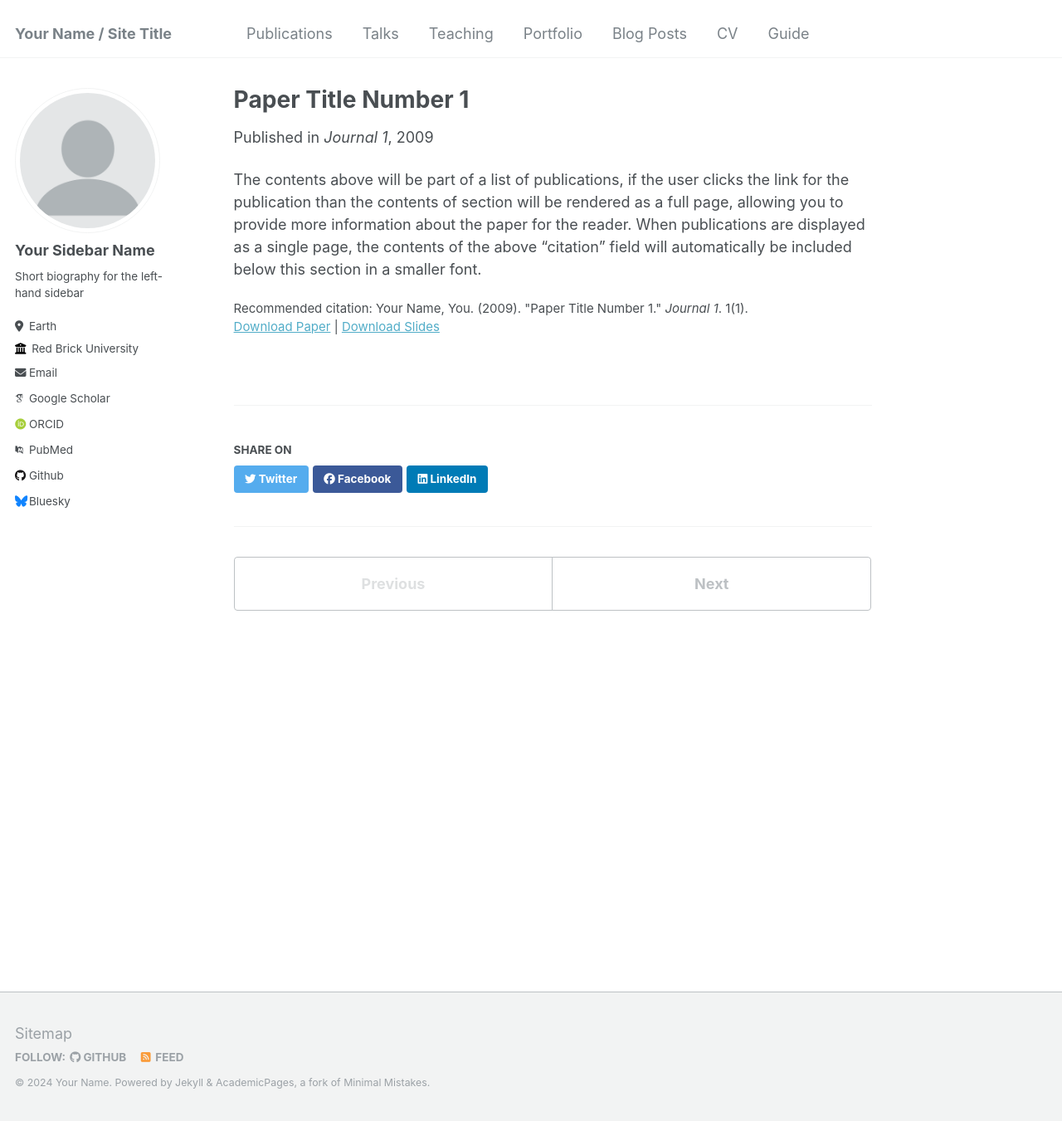
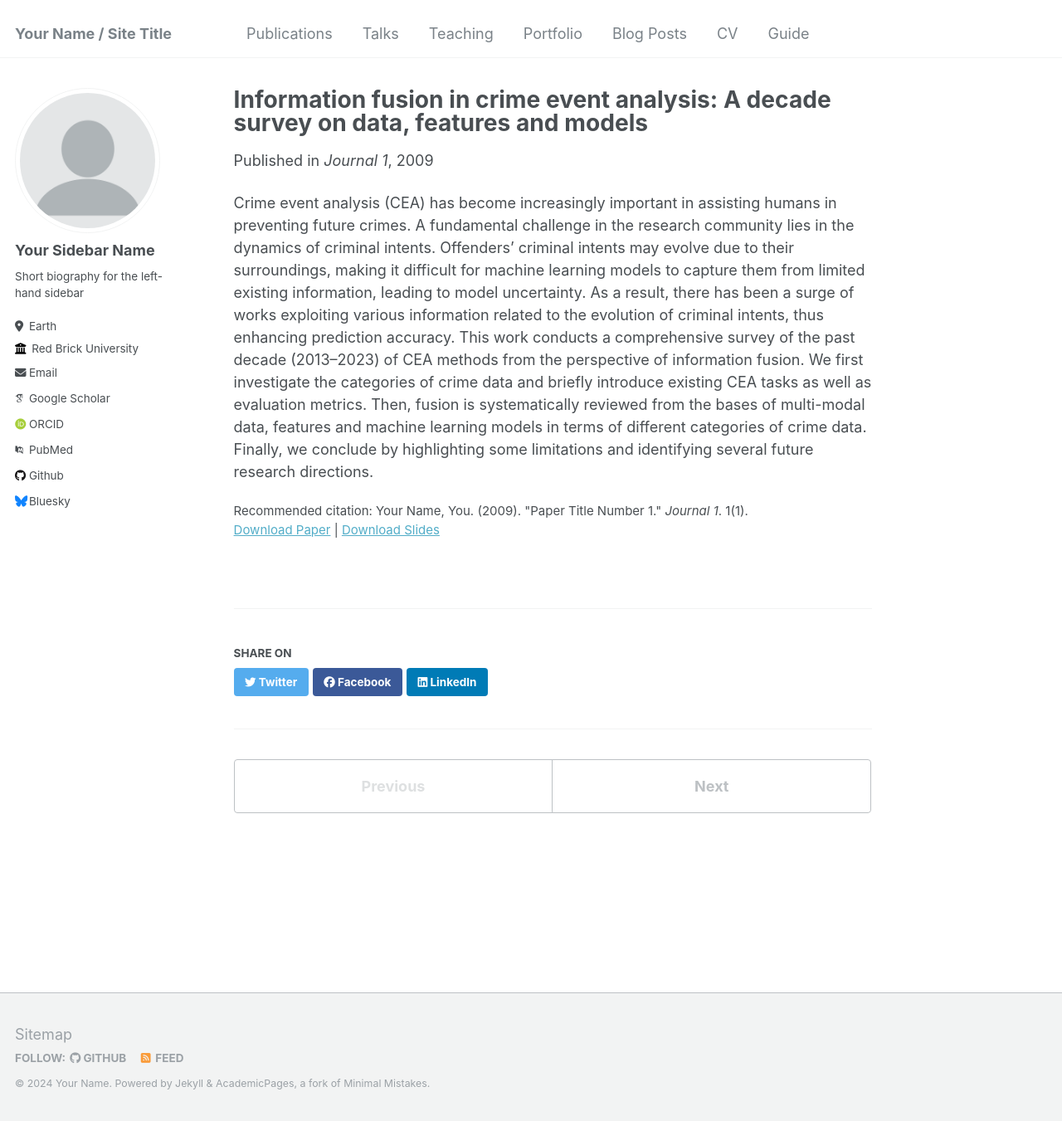
Before and after one commit to hukx-issac/hukx-issac.github.io, a Jekyll site: the page built from _publications/2009-10-01-paper-title-number-1.md, in a window 1280 px wide and 1351 px high. Shown: the whole window at 83% size. Built offline with Jekyll 4.4.1, drawn with Linux system fonts in a browser that asks for light colours; some web fonts are replaced.

Commit message:
Update 2009-10-01-paper-title-number-1.md

```diff
--- a/_publications/2009-10-01-paper-title-number-1.md
+++ b/_publications/2009-10-01-paper-title-number-1.md
@@ -1,5 +1,5 @@
 ---
-title: "Paper Title Number 1"
+title: "Information fusion in crime event analysis: A decade survey on data, features and models"
 collection: publications
 permalink: /publication/2009-10-01-paper-title-number-1
 excerpt: 'This paper is about the number 1. The number 2 is left for future work.'
@@ -10,4 +10,4 @@ paperurl: 'http://academicpages.github.io/files/paper1.pdf'
 citation: 'Your Name, You. (2009). &quot;Paper Title Number 1.&quot; <i>Journal 1</i>. 1(1).'
 ---
 
-The contents above will be part of a list of publications, if the user clicks the link for the publication than the contents of section will be rendered as a full page, allowing you to provide more information about the paper for the reader. When publications are displayed as a single page, the contents of the above "citation" field will automatically be included below this section in a smaller font.
+Crime event analysis (CEA) has become increasingly important in assisting humans in preventing future crimes. A fundamental challenge in the research community lies in the dynamics of criminal intents. Offenders’ criminal intents may evolve due to their surroundings, making it difficult for machine learning models to capture them from limited existing information, leading to model uncertainty. As a result, there has been a surge of works exploiting various information related to the evolution of criminal intents, thus enhancing prediction accuracy. This work conducts a comprehensive survey of the past decade (2013–2023) of CEA methods from the perspective of information fusion. We first investigate the categories of crime data and briefly introduce existing CEA tasks as well as evaluation metrics. Then, fusion is systematically reviewed from the bases of multi-modal data, features and machine learning models in terms of different categories of crime data. Finally, we conclude by highlighting some limitations and identifying several future research directions.
```
